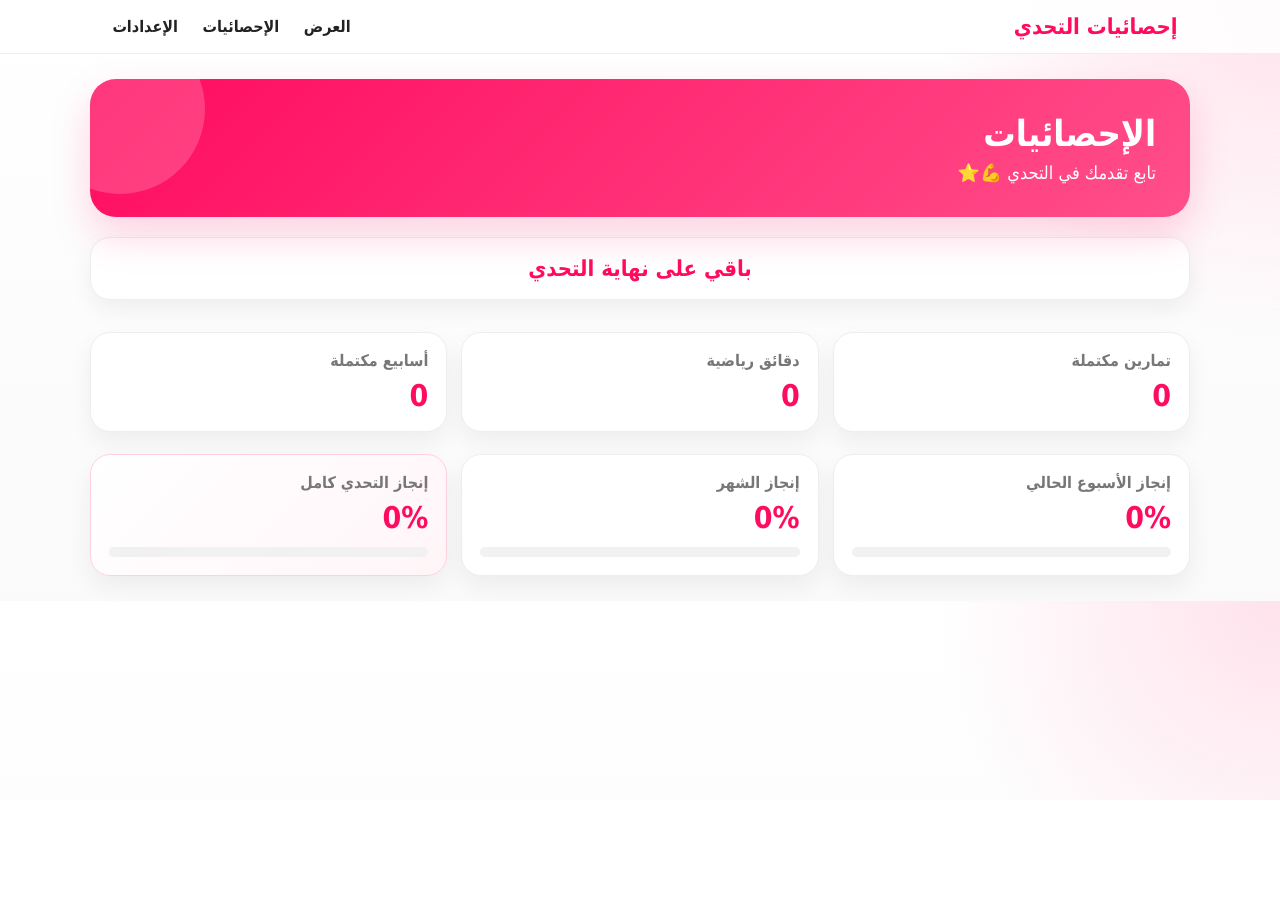
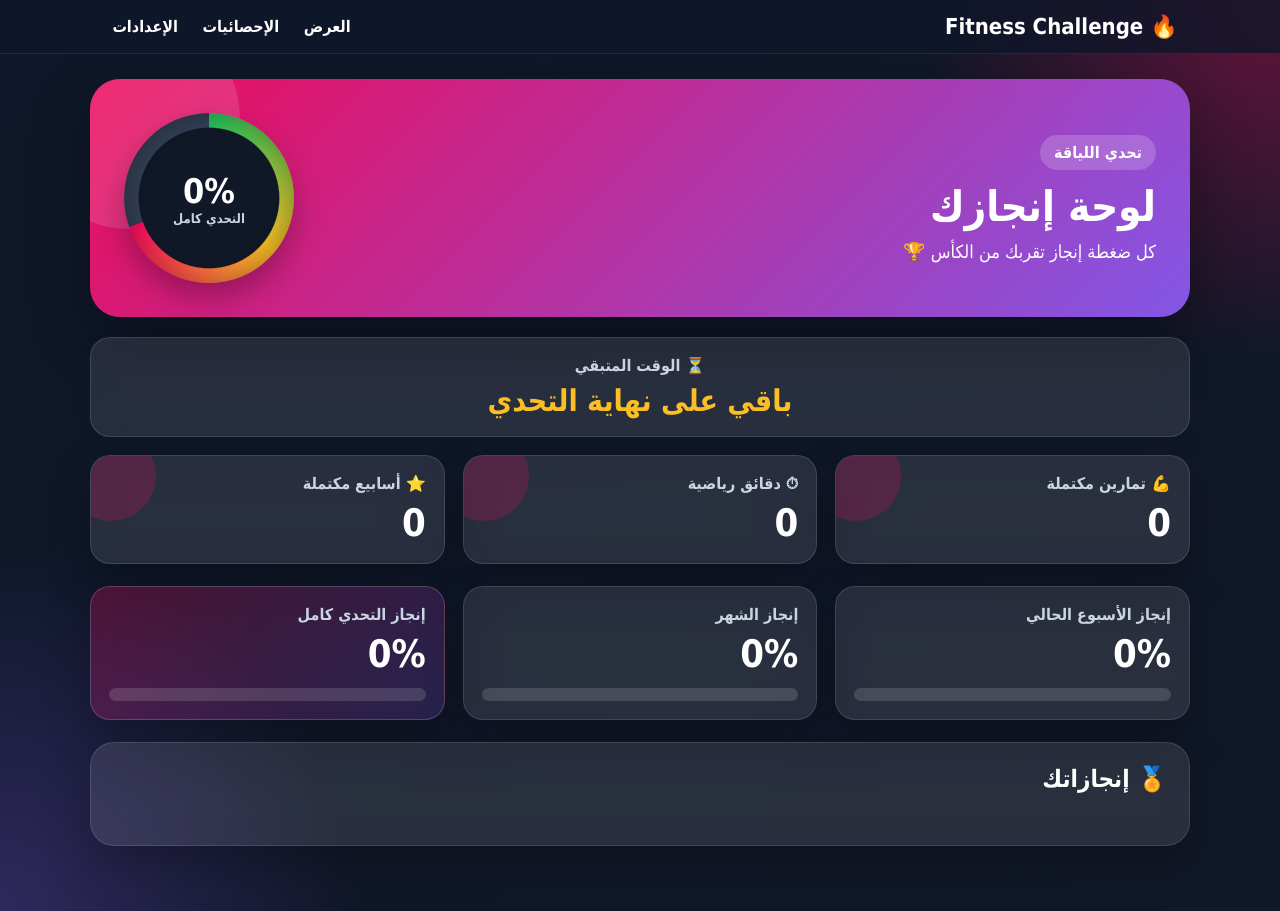
Before and after one commit to salo00h/fitness-challenge, a plain HTML site: page stats.html in a window 1280 px wide. Before the commit the page ends 800 px from the top, so only its background shows below. Drawn offline with Linux system fonts and the light colour scheme; no server answers.

Commit message:
Redesign stats dashboard

```diff
--- a/app.js
+++ b/app.js
@@ -96,8 +96,14 @@ function calcPercent(items, done) {
 function setProgress(idPercent, idBar, percent) {
   const p = document.getElementById(idPercent);
   const b = document.getElementById(idBar);
+
   if (p) p.textContent = percent + "%";
   if (b) b.style.width = percent + "%";
+
+  if (idPercent === "challengePercent") {
+    const text = document.getElementById("challengePercentText");
+    if (text) text.textContent = percent + "%";
+  }
 }
 
 function playDing() {
--- a/stats.html
+++ b/stats.html
@@ -8,9 +8,9 @@
   <link rel="stylesheet" href="style.css" />
 </head>
 
-<body>
-  <header class="topbar">
-    <div class="brand">إحصائيات التحدي</div>
+<body class="stats-page">
+  <header class="topbar stats-topbar">
+    <div class="brand">🔥 Fitness Challenge</div>
     <nav>
       <a href="index.html">العرض</a>
       <a href="stats.html">الإحصائيات</a>
@@ -18,13 +18,23 @@
     </nav>
   </header>
 
-  <main class="container">
-    <section class="hero">
-      <h1>الإحصائيات</h1>
-      <p>تابع تقدمك في التحدي 💪⭐</p>
+  <main class="container stats-dashboard">
+
+    <section class="stats-hero">
+      <div>
+        <span class="hero-badge">تحدي اللياقة</span>
+        <h1>لوحة إنجازك</h1>
+        <p>كل ضغطة إنجاز تقربك من الكأس 🏆</p>
+      </div>
+
+      <div class="hero-ring">
+        <strong id="challengePercent">0%</strong>
+        <span>التحدي كامل</span>
+      </div>
     </section>
 
-    <section class="countdown-card">
+    <section class="countdown-card dashboard-countdown">
+      <span>⏳ الوقت المتبقي</span>
       <strong id="countdownText">باقي على نهاية التحدي</strong>
     </section>
 
@@ -32,26 +42,24 @@
       🏆 مبروك! أكملت التحدي بالكامل
     </section>
 
-    <section id="weekStars" class="week-stars"></section>
-
-    <section class="stats-board">
-      <div class="stat-card">
-        <span>تمارين مكتملة</span>
+    <section class="stats-board dashboard-kpis">
+      <div class="stat-card kpi-card">
+        <span>💪 تمارين مكتملة</span>
         <strong id="doneCount">0</strong>
       </div>
 
-      <div class="stat-card">
-        <span>دقائق رياضية</span>
+      <div class="stat-card kpi-card">
+        <span>⏱ دقائق رياضية</span>
         <strong id="doneMinutes">0</strong>
       </div>
 
-      <div class="stat-card">
-        <span>أسابيع مكتملة</span>
+      <div class="stat-card kpi-card">
+        <span>⭐ أسابيع مكتملة</span>
         <strong id="doneWeeks">0</strong>
       </div>
     </section>
 
-    <section class="progress-board">
+    <section class="progress-board dashboard-progress">
       <div class="progress-card">
         <span>إنجاز الأسبوع الحالي</span>
         <strong id="weekPercent">0%</strong>
@@ -70,12 +78,18 @@
 
       <div class="progress-card challenge">
         <span>إنجاز التحدي كامل</span>
-        <strong id="challengePercent">0%</strong>
+        <strong id="challengePercentText">0%</strong>
         <div class="bar">
           <div id="challengeBar"></div>
         </div>
       </div>
     </section>
+
+    <section class="achievement-card">
+      <h2>🏅 إنجازاتك</h2>
+      <div id="weekStars" class="week-stars"></div>
+    </section>
+
   </main>
 
   <script type="module" src="app.js"></script>
--- a/style.css
+++ b/style.css
@@ -562,3 +562,212 @@ textarea {
     height: 180px;
   }
 }
+
+.stats-page {
+  background:
+    radial-gradient(circle at top right, rgba(255, 11, 95, .35), transparent 360px),
+    radial-gradient(circle at bottom left, rgba(139, 92, 246, .25), transparent 360px),
+    linear-gradient(135deg, #0f172a, #111827);
+  color: white;
+  min-height: 100vh;
+}
+
+.stats-page .topbar {
+  background: rgba(15, 23, 42, .82);
+  border-bottom: 1px solid rgba(255, 255, 255, .08);
+}
+
+.stats-page nav a,
+.stats-page .brand {
+  color: white;
+}
+
+.stats-dashboard {
+  padding-bottom: 40px;
+}
+
+.stats-hero {
+  display: flex;
+  justify-content: space-between;
+  align-items: center;
+  gap: 24px;
+  padding: 34px;
+  border-radius: 30px;
+  background:
+    linear-gradient(135deg, rgba(255, 11, 95, .92), rgba(139, 92, 246, .92));
+  box-shadow: 0 24px 60px rgba(0, 0, 0, .35);
+  margin-bottom: 20px;
+  overflow: hidden;
+  position: relative;
+}
+
+.stats-hero:after {
+  content: "";
+  position: absolute;
+  width: 220px;
+  height: 220px;
+  border-radius: 50%;
+  background: rgba(255, 255, 255, .13);
+  left: -70px;
+  top: -70px;
+}
+
+.hero-badge {
+  display: inline-block;
+  background: rgba(255, 255, 255, .18);
+  padding: 8px 14px;
+  border-radius: 999px;
+  font-weight: bold;
+  margin-bottom: 12px;
+}
+
+.stats-hero h1 {
+  margin: 0;
+  font-size: 42px;
+}
+
+.stats-hero p {
+  margin: 10px 0 0;
+  font-size: 18px;
+  color: white;
+}
+
+.hero-ring {
+  width: 170px;
+  height: 170px;
+  border-radius: 50%;
+  background:
+    radial-gradient(circle, #111827 58%, transparent 59%),
+    conic-gradient(#22c55e 0deg, #fbbf24 130deg, #ff0b5f 250deg, #334155 0deg);
+  display: flex;
+  flex-direction: column;
+  justify-content: center;
+  align-items: center;
+  box-shadow: inset 0 0 30px rgba(0, 0, 0, .35), 0 15px 30px rgba(0, 0, 0, .28);
+  flex-shrink: 0;
+  z-index: 1;
+}
+
+.hero-ring strong {
+  font-size: 34px;
+  color: white;
+}
+
+.hero-ring span {
+  color: #cbd5e1;
+  font-size: 13px;
+  font-weight: bold;
+}
+
+.dashboard-countdown {
+  background: rgba(255, 255, 255, .1);
+  border: 1px solid rgba(255, 255, 255, .12);
+  color: white;
+  backdrop-filter: blur(14px);
+}
+
+.dashboard-countdown span {
+  display: block;
+  color: #cbd5e1;
+  margin-bottom: 8px;
+  font-weight: bold;
+}
+
+.dashboard-countdown strong {
+  color: #fbbf24;
+  font-size: 30px;
+}
+
+.dashboard-kpis,
+.dashboard-progress {
+  gap: 18px;
+}
+
+.stats-page .stat-card,
+.stats-page .progress-card,
+.achievement-card {
+  background: rgba(255, 255, 255, .1);
+  border: 1px solid rgba(255, 255, 255, .12);
+  color: white;
+  backdrop-filter: blur(14px);
+  box-shadow: 0 18px 45px rgba(0, 0, 0, .25);
+}
+
+.kpi-card {
+  position: relative;
+  overflow: hidden;
+}
+
+.kpi-card:before {
+  content: "";
+  position: absolute;
+  width: 90px;
+  height: 90px;
+  border-radius: 50%;
+  background: rgba(255, 11, 95, .2);
+  left: -25px;
+  top: -25px;
+}
+
+.stats-page .stat-card span,
+.stats-page .progress-card span {
+  color: #cbd5e1;
+}
+
+.stats-page .stat-card strong,
+.stats-page .progress-card strong {
+  color: white;
+  font-size: 38px;
+}
+
+.stats-page .progress-card.challenge {
+  background: linear-gradient(135deg, rgba(255, 11, 95, .25), rgba(139, 92, 246, .18));
+  border-color: rgba(255, 255, 255, .18);
+}
+
+.stats-page .bar {
+  background: rgba(255, 255, 255, .14);
+  height: 13px;
+}
+
+.stats-page .bar div {
+  background: linear-gradient(90deg, #22c55e, #fbbf24, #ff0b5f);
+}
+
+.achievement-card {
+  border-radius: 24px;
+  padding: 22px;
+  margin-top: 20px;
+}
+
+.achievement-card h2 {
+  margin: 0 0 16px;
+}
+
+.stats-page .week-stars span {
+  background: rgba(251, 191, 36, .16);
+  color: #fde68a;
+  border-color: rgba(251, 191, 36, .35);
+}
+
+.stats-page .week-stars .muted-star {
+  background: rgba(255, 255, 255, .08);
+  color: #cbd5e1;
+  border-color: rgba(255, 255, 255, .12);
+}
+
+@media(max-width:800px) {
+  .stats-hero {
+    flex-direction: column;
+    text-align: center;
+  }
+
+  .stats-hero h1 {
+    font-size: 32px;
+  }
+
+  .hero-ring {
+    width: 145px;
+    height: 145px;
+  }
+}
```
